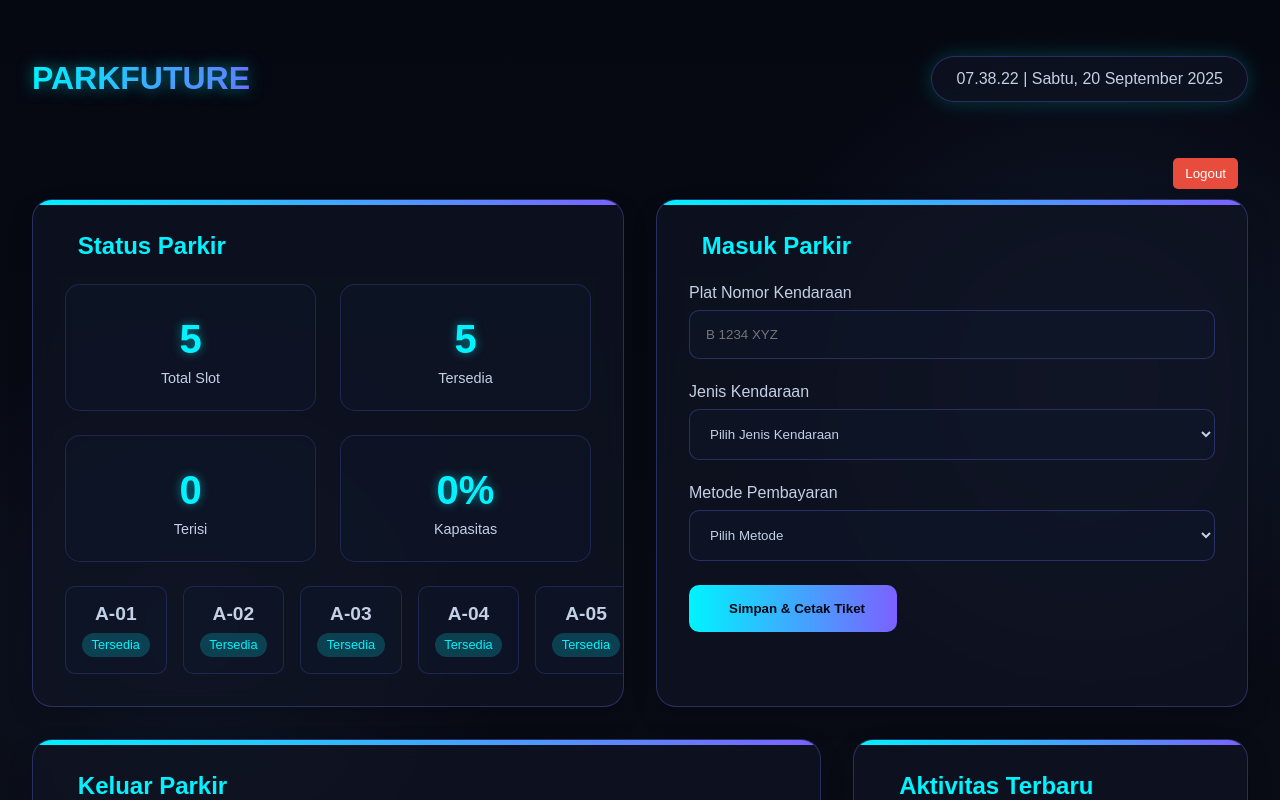
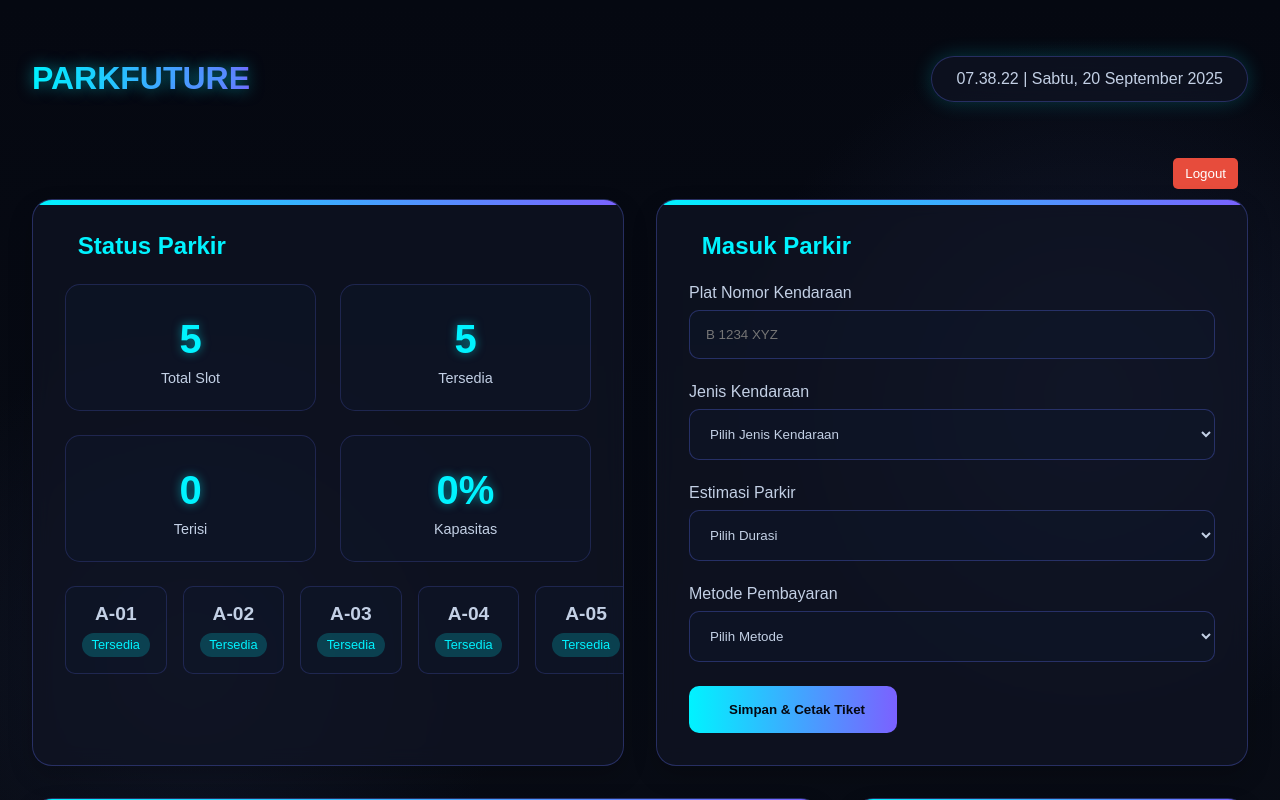
Before and after one commit to nfrhndn/finalproject-sem3-wad, a React (Vite) app: page /dashboard in a window 1280 px wide. Shown: the top 800 px of the page. Built offline with nearby package versions, Linux system fonts and the light colour scheme.

Commit message:
Update FormCheckin.tsx

```diff
--- a/src/components/FormCheckin.tsx
+++ b/src/components/FormCheckin.tsx
@@ -2,6 +2,7 @@ interface FormCheckinProps {
   onCheckin: (
     nomorPolisi: string,
     jenisKendaraan: string,
+    estimasiJam: number,
     metode: string //
   ) => void;
 }
@@ -12,14 +13,15 @@ export default function FormCheckin({ onCheckin }: FormCheckinProps) {
     const formData = new FormData(e.currentTarget);
     const platNomor = formData.get("plat-nomor") as string;
     const jenis = formData.get("jenis-kendaraan") as string;
+    const estimasi = parseInt(formData.get("estimasi-jam") as string, 10);
     const metode = formData.get("metode-bayar") as string; //
 
-    if (!platNomor || !jenis || !metode) {
-      alert("Plat nomor, jenis kendaraan, dan metode wajib diisi!");
+    if (!platNomor || !jenis || isNaN(estimasi) || !metode) {
+      alert("Plat nomor, jenis kendaraan, estimasi jam, dan metode wajib diisi!");
       return;
     }
 
-    onCheckin(platNomor.toUpperCase(), jenis, metode);
+    onCheckin(platNomor.toUpperCase(), jenis, estimasi, metode);
     e.currentTarget.reset();
   }
 
@@ -43,6 +45,17 @@ export default function FormCheckin({ onCheckin }: FormCheckinProps) {
           </select>
         </div>
         <div className="form-group">
+          <label htmlFor="estimasi-jam">Estimasi Parkir</label>
+          <select id="estimasi-jam" name="estimasi-jam" className="form-control" required>
+            <option value="">Pilih Durasi</option>
+            <option value="1">1 Jam</option>
+            <option value="2">2 Jam</option>
+            <option value="3">3 Jam</option>
+            <option value="4">4 Jam</option>
+            <option value="5">5 Jam</option>
+          </select>
+        </div>
+        <div className="form-group">
           <label htmlFor="metode-bayar">Metode Pembayaran</label>
           <select id="metode-bayar" name="metode-bayar" className="form-control" required>
             <option value="">Pilih Metode</option>
```
